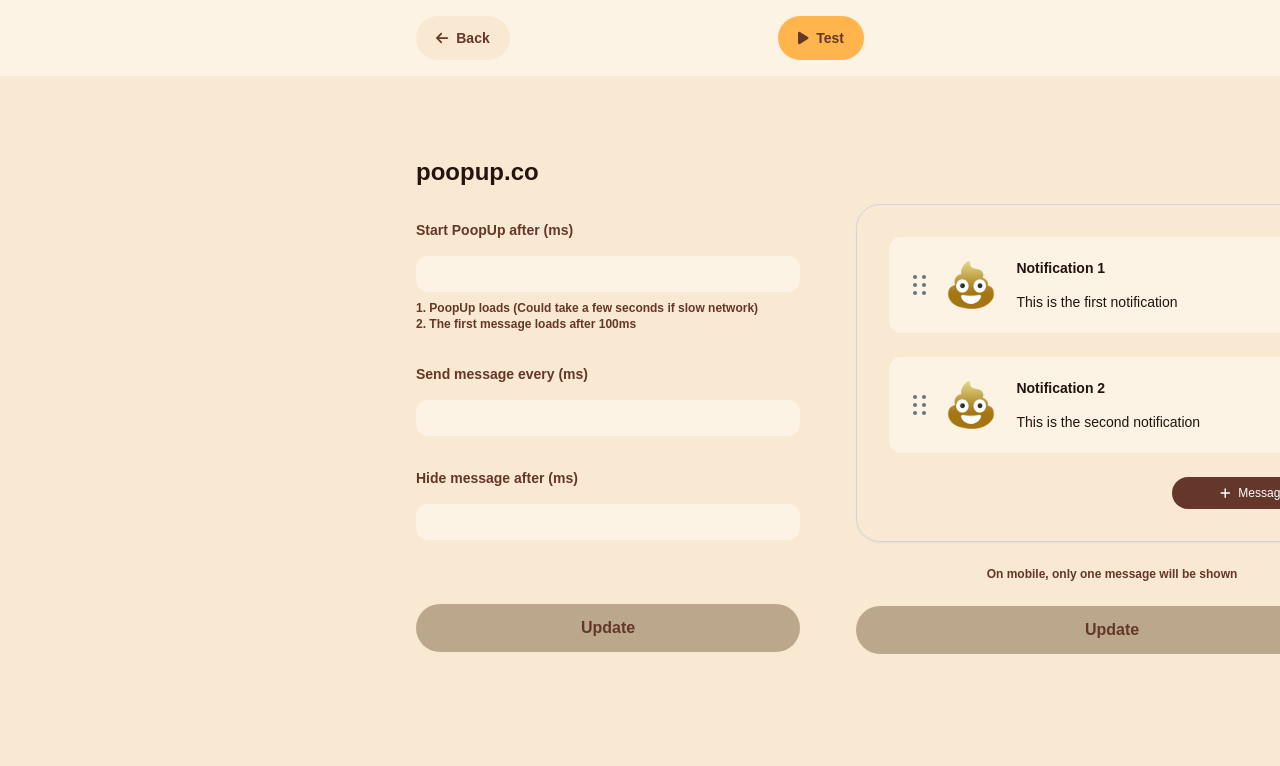
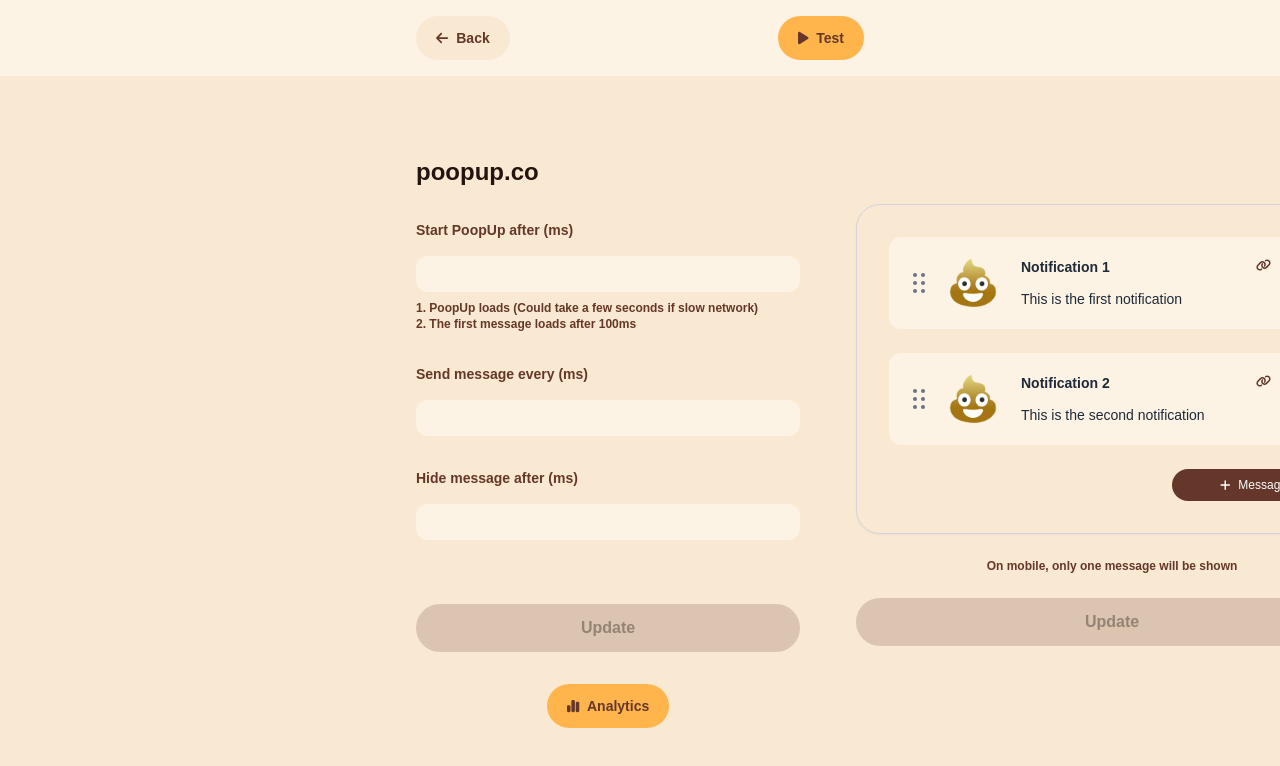
Before and after one commit to 0SHAFIN/poopup, a Next.js app: page /dashboard/manage in a window 1280 px wide. Shown: the top 766 px of the page. Built offline with nearby package versions, Linux system fonts and the light colour scheme.

Commit message:
feat: enhance SortableItem component with URL input and update Manage page layout

```diff
--- a/app/dashboard/manage/SortableItem.tsx
+++ b/app/dashboard/manage/SortableItem.tsx
@@ -2,6 +2,9 @@
 
 import { useSortable } from "@dnd-kit/sortable";
 import { CSS } from "@dnd-kit/utilities";
+import { faFloppyDisk, faLink, faTrashCan } from "@fortawesome/free-solid-svg-icons";
+import { FontAwesomeIcon } from "@fortawesome/react-fontawesome";
+import { useState } from 'react';
 
 interface SortableItemProps {
     id: string;
@@ -9,6 +12,7 @@
     image: string;
     content: string;
     timeAgo: string;
+    url: string;
     onDelete: (id: string) => void;
 }
 
@@ -18,9 +22,11 @@
     image,
     content,
     timeAgo,
+    url,
     onDelete
 }: SortableItemProps) {
     const { attributes, listeners, setNodeRef, transform, transition } = useSortable({ id });
+    const [isUrlInputVisible, setIsUrlInputVisible] = useState(false);
 
     return (
         <div
@@ -34,7 +40,7 @@
         >
             <div
                 {...listeners}
-                className="ml-2 mr-6 grid grid-cols-2 gap-x-2 gap-y-1 cursor-grab active:cursor-grabbing"
+                className="ml-2 mr-6 grid grid-cols-2 gap-x-1 gap-y-1 cursor-grab active:cursor-grabbing"
             >
                 <div className="w-1 h-1 bg-gray-500 rounded-full"></div>
                 <div className="w-1 h-1 bg-gray-500 rounded-full"></div>
@@ -45,35 +51,58 @@
             </div>
             <div className="flex-shrink-0 mr-4">
                 <input type="file" className="hidden" id={`upload-${id}`}/>
-                <label htmlFor={`upload-${id}`} className="relative">
-                    <img src={image} className="w-12 h-12 text-[var(--first-slide-text)] object-cover rounded-lg cursor-pointer text-sm" />
-                    {!image && (<i className="fas fa-camera absolute inset-0 flex items-center justify-center text-[var(--first-slide-text)] text-xl"></i>)}
+                <label htmlFor={`upload-${id}`}>
+                    <img src={image} className="w-12 h-12 rounded-lg cursor-pointer" />
                 </label>
             </div>
             <div className="flex-grow">
-                <input
-                    type="text"
-                    defaultValue={name}
-                    className={`w-full bg-[--first-slide-bg] text-[var(--first-slide-text)] p-1 rounded-lg mb-1 text-sm font-bold focus:outline-none border ${!name ? 'border-gray-300' : 'border-transparent'} focus:border-gray-300`}
-                />
+                {isUrlInputVisible && (
+                    <div className="mb-2 mr-6">
+                        <input
+                            type="text"
+                            defaultValue={url}
+                            placeholder="poopup.co"
+                            className="w-full bg-[--first-slide-bg] text-gray-800 px-2 py-1 rounded-lg text-sm"
+                        />
+                    </div>
+                )}
+                <div className="flex items-center gap-2">
+                    <input
+                        type="text"
+                        defaultValue={name}
+                        placeholder="Angry Customer #32"
+                        className={`w-full bg-[--first-slide-bg] text-gray-800 px-2 py-1 rounded-lg mb-1 mr-6 text-sm font-bold`}
+                    />
+                    <a
+                        onClick={(e) => {
+                            e.preventDefault();
+                            setIsUrlInputVisible(!isUrlInputVisible);
+                        }}
+                        className="absolute top-5 right-16 text-xs"
+                    >
+                    <FontAwesomeIcon icon={isUrlInputVisible ? faFloppyDisk : faLink} className="text-[var(--button-text)]"/>
+                    </a>
+                </div>
                 <input
                     type="text"
                     defaultValue={content}
-                    className={`w-full bg-[--first-slide-bg] text-[var(--first-slide-text)] p-1 rounded-lg text-sm focus:outline-none border ${!content ? 'border-gray-300' : 'border-transparent'} focus:border-gray-300`}
+                    placeholder="WHERE IS MY REFUND?!"
+                    className={`w-full bg-[--first-slide-bg] text-gray-800 px-2 py-1 rounded-lg text-sm`}
                 />
             </div>
             <div className="ml-2 mb-auto flex items-center">
                 <input
                     type="text"
                     defaultValue={timeAgo}
-                    className={`w-10 bg-[--first-slide-bg] text-[var(--first-slide-text)] text-right p-1 rounded-lg text-xs focus:outline-none border ${!timeAgo ? 'border-gray-300' : 'border-transparent'} focus:border-gray-300`}
+                    placeholder="now"
+                    className={`w-10 bg-[--first-slide-bg] text-gray-600 text-right px-2 py-1 rounded-lg text-xs`}
                 />
                 <button
                     onClick={() => onDelete(id)}
-                    className="absolute bottom-6 right-4 text-red-400 text-xs hover:text-red-600 transition-colors duration-200"
+                    className="absolute bottom-5 right-6 text-xs"
                     aria-label="Delete notification"
                 >
-                    Delete
+                <FontAwesomeIcon icon={faTrashCan} className="text-[var(--button-text)]" />
                 </button>
             </div>
         </div>
--- a/app/dashboard/manage/page.tsx
+++ b/app/dashboard/manage/page.tsx
@@ -3,7 +3,7 @@
 import dynamic from 'next/dynamic';
 import { useState, useEffect } from 'react';
 import { FontAwesomeIcon } from '@fortawesome/react-fontawesome';
-import { faPlay, faArrowLeft, faTimes, faPlus } from '@fortawesome/free-solid-svg-icons';
+import { faPlay, faArrowLeft, faTimes, faPlus, faChartSimple } from '@fortawesome/free-solid-svg-icons';
 import { DndContext, closestCenter, PointerSensor, useSensor, useSensors } from "@dnd-kit/core";
 import { SortableContext, arrayMove, verticalListSortingStrategy } from "@dnd-kit/sortable";
 
@@ -16,6 +16,7 @@
         title: "Notification 1",
         content: "This is the first notification",
         timeAgo: "now",
+        url: "test.co",
     },
     {
         id: "2",
@@ -23,6 +24,7 @@
         title: "Notification 2",
         content: "This is the second notification",
         timeAgo: "2m",
+        url: "test.co",
     },
 ];
 
@@ -83,9 +85,15 @@
             <input type="text" className="w-[24rem] mt-4 bg-[var(--first-slide-bg)] text-[var(--button-text)] font-semibold text-sm px-3 py-2 rounded-xl" />
             <p className="text-[var(--button-text)] font-medium text-sm mt-8 font-semibold">Hide message after (ms)</p>
             <input type="text" className="w-[24rem] mt-4 bg-[var(--first-slide-bg)] text-[var(--button-text)] font-semibold text-sm px-3 py-2 rounded-xl" />
-            <button className="w-[24rem] bg-[#bba88c] text-[var(--button-text)] text-base justify-center gap-2 mt-16 p-3 px-5 rounded-3xl font-bold hover:shadow-lg transition-transform duration-300 hover:bg-[#bba88c ]">
+            <button className="w-[24rem] bg-[#dbc4b0] text-[#958373] text-base justify-center gap-2 mt-16 p-3 px-5 rounded-3xl font-bold">
               Update
             </button>
+            <div className="flex justify-center w-[24rem]">
+              <button className={`bg-[var(--button-bg)] text-[var(--button-text)] text-sm mt-8 p-3 px-5 rounded-3xl font-bold hover:shadow-lg transition-transform duration-300 hover:bg-[#FFA629] flex items-center gap-2`}>
+              <FontAwesomeIcon icon={faChartSimple} className="text-[var(--button-text)]" />
+              Analytics
+              </button>
+            </div>
           </div>
         </div>
 
@@ -103,6 +111,7 @@
                         image={item.image}
                         content={item.content}
                         timeAgo={item.timeAgo}
+                        url={item.url}
                         onDelete={handleDeleteItem}
                       />
                     ))}
@@ -128,7 +137,7 @@
           <div className="ml-6 mt-6 mr-[26rem] flex justify-center">
             <p className="text-[var(--button-text)] font-bold text-xs">On mobile, only one message will be shown</p>
           </div>
-          <button className="w-[32rem] bg-[#bba88c] text-[var(--button-text)] text-base justify-center gap-2 ml-6 mt-6 p-3 px-5 rounded-3xl font-bold hover:shadow-lg transition-transform duration-300 hover:bg-[#bba88c]">
+          <button className="w-[32rem] bg-[#dbc4b0] text-[#958373] text-base justify-center gap-2 ml-6 mt-6 p-3 px-5 rounded-3xl font-bold">
             Update
           </button>
         </div>
--- a/app/dashboard/page.tsx
+++ b/app/dashboard/page.tsx
@@ -28,7 +28,7 @@
   const handleLogout = async () => {
     try {
       await signOut(auth);
-      router.push("/"); // Redirect to the home page after logout
+      router.push("/");
     } catch (error) {
       console.error("Error logging out: ", error);
     }
@@ -50,10 +50,16 @@
                 <>
                   <div className="w-6 h-6 bg-[var(--card-light-bg)] text-[var(--button-text)] rounded-full flex items-center justify-center">
                     {user?.email?.charAt(0).toUpperCase() ?? ""}
-                  </div><span>{user.email} {" "} </span>
+                  </div>
+                  <span>{user.email} {" "} </span>
                 </>
               ) : (
+                <>
+                  <div className="w-6 h-6 bg-[var(--card-light-bg)] text-[var(--button-text)] rounded-full flex items-center justify-center">
+                    A
+                  </div>
                   <span>Account</span>
+                </>
               )}
               <FontAwesomeIcon
               icon={faAngleDown}
@@ -90,7 +96,10 @@
           3 PoopUps
           {/* PoopUps */}
             <div className="grid grid-cols-2 gap-6 mt-8">
-              <div className="sitecard bg-[var(--first-slide-bg)] rounded-[36px] shadow-sm px-8 py-5 min-w-[300px]">
+              <div
+                className="sitecard bg-[var(--first-slide-bg)] rounded-[36px] shadow-sm px-8 py-5 min-w-[300px] cursor-pointer"
+                onClick={() => router.push('/dashboard/manage')}
+              >
                 <div className="flex items-center gap-2">
                   <Image src="/icon/poopxd.png" width={28} height={28} alt="Site Logo" />
                   <h2 className="text-[var(--first-slide-text)] text-base font-semibold">poopup.co</h2>
@@ -99,7 +108,10 @@
                 0 visitors in last 24 hours
                 </p>
               </div>
-              <div className="sitecard bg-[var(--first-slide-bg)] rounded-[36px] shadow-sm px-8 py-5 min-w-[300px]">
+              <div
+                className="sitecard bg-[var(--first-slide-bg)] rounded-[36px] shadow-sm px-8 py-5 min-w-[300px] cursor-pointer"
+                onClick={() => router.push('/dashboard/manage')}
+              >
                 <div className="flex items-center gap-2">
                   <Image src="/icon/poopxd.png" width={28} height={28} alt="Site Logo" />
                     <h2 className="text-[var(--first-slide-text)] text-base font-semibold">poopup.co</h2>
@@ -108,7 +120,10 @@
                 0 visitors in last 24 hours
                 </p>
               </div>
-              <div className="sitecard bg-[var(--first-slide-bg)] rounded-[36px] shadow-sm px-8 py-5 min-w-[300px]">
+              <div
+                className="sitecard bg-[var(--first-slide-bg)] rounded-[36px] shadow-sm px-8 py-5 min-w-[300px] cursor-pointer"
+                onClick={() => router.push('/dashboard/manage')}
+              >
                 <div className="flex items-center gap-2">
                   <Image src="/icon/poopxd.png" width={28} height={28} alt="Site Logo" />
                     <h2 className="text-[var(--first-slide-text)] text-base font-semibold">poopup.co</h2>
```
Lines whose indentation alone changed are shown as unchanged.
